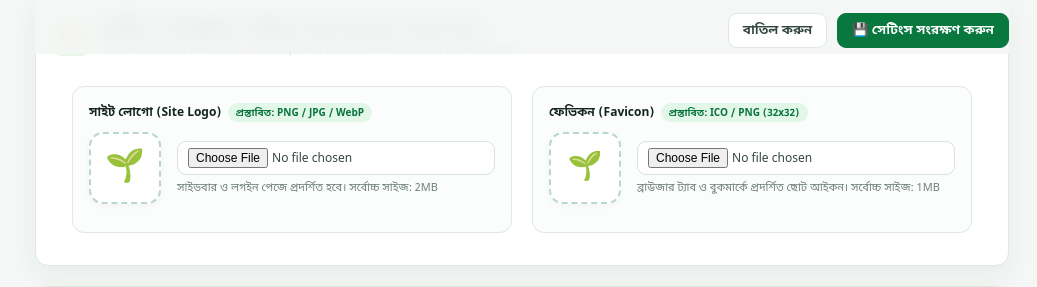
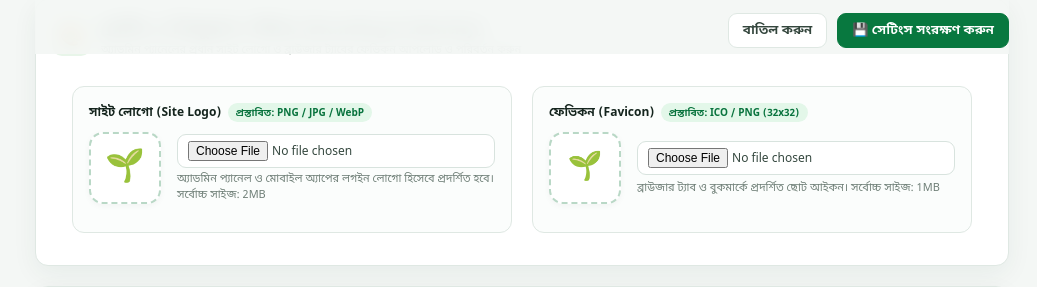
Before and after one commit to nazrulislam01865/Bashir-agro-backend, a Laravel app: page /admin/settings in a window 1280 px wide. Shown: the part 946-1233 px from the top of the page, without its empty margins (243-1280 px from the left). Run offline with Laravel 12, Linux system fonts and the light colour scheme; a user stored in the database is signed in; data comes from the database, SQL or seed files in the repository.

Commit message:
app final fix

```diff
--- a/resources/views/settings/index.blade.php
+++ b/resources/views/settings/index.blade.php
@@ -124,7 +124,7 @@
                             <div style="flex:1;">
                                 <input type="file" id="site_logo" name="site_logo" accept="image/png,image/jpeg,image/webp" class="input" style="padding:6px 10px;font-size:12px;width:100%;" onchange="previewBrandingImage(this, 'logo-preview-img', 'logo-default-icon')">
                                 <small style="color:var(--muted);display:block;margin-top:4px;font-size:11px;">
-                                    সাইডবার ও লগইন পেজে প্রদর্শিত হবে। সর্বোচ্চ সাইজ: 2MB
+                                    অ্যাডমিন প্যানেল ও মোবাইল অ্যাপের লগইন লোগো হিসেবে প্রদর্শিত হবে। সর্বোচ্চ সাইজ: 2MB
                                 </small>
                             </div>
                         </div>
```
Also changed, not shown: tests/Feature/AppAppearanceTest.php (+14 -0 lines), 1 other file.
